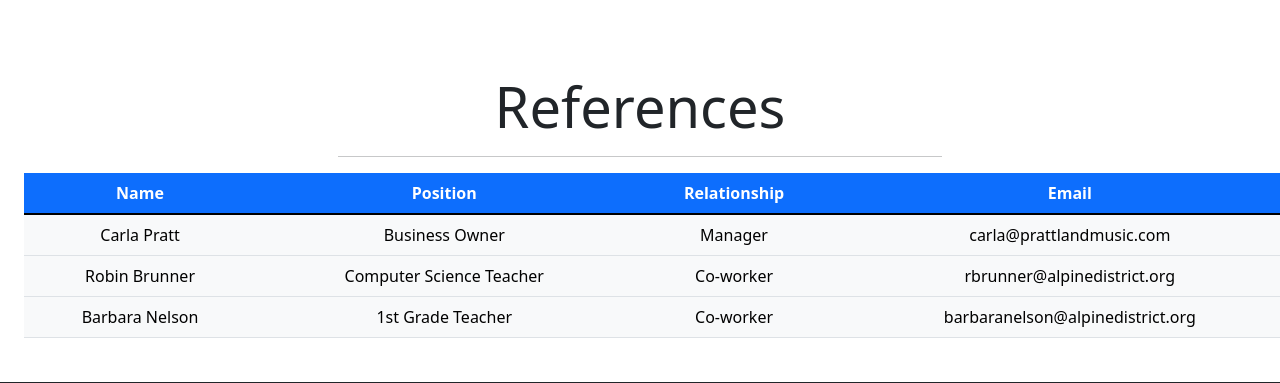
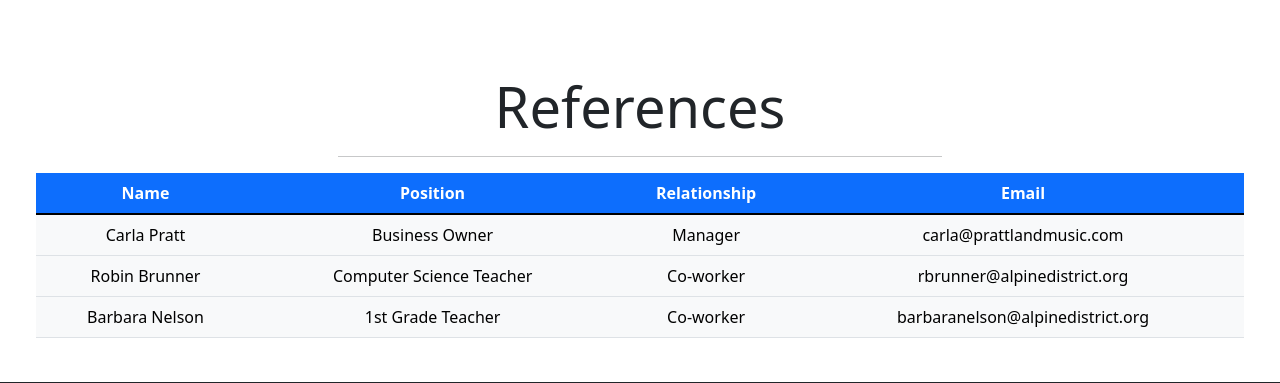
Before and after one commit to flyingfletch/Resume-Website, a PHP site: page / in a window 1280 px wide. Shown: the part 3203-3586 px from the top of the page. Run offline with PHP 8.4, Linux system fonts and the light colour scheme.

Commit message:
Another attempt at fixing the table to fit and scroll

```diff
--- a/index.html
+++ b/index.html
@@ -216,7 +216,8 @@
                     </div>
                 </div>
                 <!-- Reference Table -->
-                <table class="container-fluid table text-white" id="references">
+                <div class="container-fluid" id="references">
+                    <table class="table text-white">
                         <tr class="bg-primary">
                             <th>Name</th>
                             <th>Position</th>
@@ -227,6 +228,7 @@
 
                         </tbody>
                     </table>
+                </div>
             </div>
         </section>
 
--- a/pages/css/landingpage.css
+++ b/pages/css/landingpage.css
@@ -9,8 +9,8 @@
 }
 
 #references {
-    width: 100vw;
     text-align: center;
+    display: block;
     overflow-x: auto;
     white-space: nowrap;
 }
```
Lines whose indentation alone changed are shown as unchanged.
